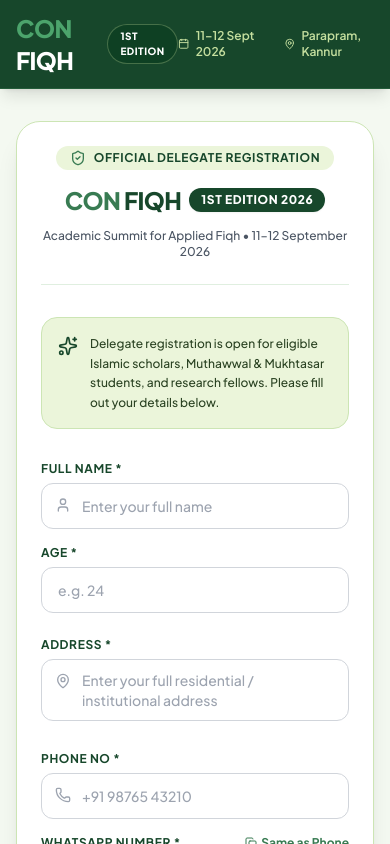
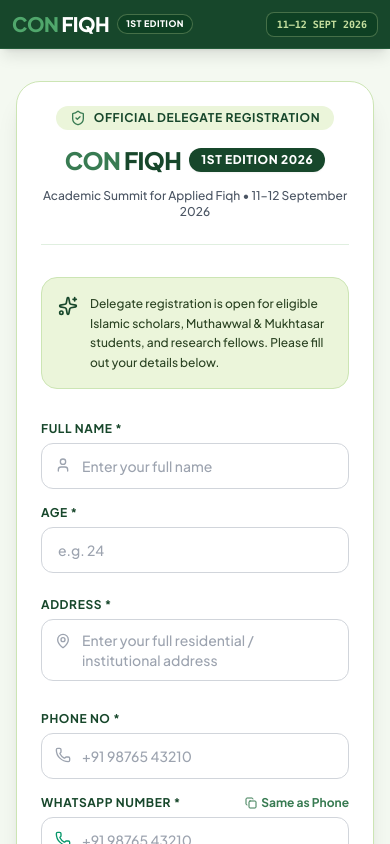
Before and after one commit to Hafeed10/con-registration, a React (Vite) app: page / in a window 390 px wide. Shown: the top 844 px of the page. Built offline with nearby package versions, Linux system fonts and the light colour scheme; a web font is replaced by a local one.

Commit message:
fix: make top header bar fully responsive on mobile devices

```diff
--- a/src/components/RegistrationPage.jsx
+++ b/src/components/RegistrationPage.jsx
@@ -177,26 +177,35 @@ export default function RegistrationPage({ onOpenAdmin }) {
 
       {/* Top Header Bar */}
       <header className="bg-[#17472B] text-white border-b border-[#387B52]/40 shadow-lg sticky top-0 z-30">
-        <div className="max-w-5xl mx-auto px-4 py-3 sm:py-4 flex items-center justify-between">
-          <div className="flex items-center space-x-2.5 select-none">
-            <span className="font-sans text-2xl sm:text-3xl font-black tracking-tight uppercase select-none">
-              <span className="text-[#4CA46C]">CON</span> <span className="text-white">FIQH</span>
+        <div className="max-w-5xl mx-auto px-3 sm:px-4 py-2.5 sm:py-3.5 flex items-center justify-between gap-2">
+
+          {/* Logo & Edition Badge */}
+          <div className="flex items-center space-x-2 sm:space-x-3 select-none shrink-0">
+            <span className="font-sans text-xl sm:text-2xl lg:text-3xl font-black tracking-tight uppercase whitespace-nowrap">
+              <span className="text-[#50A76C]">CON</span> <span className="text-white">FIQH</span>
             </span>
-            <span className="inline-block px-3 py-1 rounded-full text-[10px] sm:text-[11px] font-black bg-[#0E4023] text-white uppercase tracking-wider border border-[#C5DF9F]/30 shadow-xs">
+            <span className="inline-flex items-center px-2 py-0.5 sm:px-2.5 sm:py-1 rounded-full text-[9px] sm:text-[11px] font-black bg-[#0E4023] text-white uppercase tracking-wider border border-[#C5DF9F]/30 shadow-xs whitespace-nowrap shrink-0">
               1ST EDITION
             </span>
           </div>
 
-          <div className="flex items-center space-x-6 text-xs text-[#C5DF9F] font-semibold">
+          {/* Right side info (Desktop & Tablet) */}
+          <div className="hidden sm:flex items-center space-x-4 md:space-x-6 text-xs text-[#C5DF9F] font-semibold whitespace-nowrap shrink-0">
             <div className="flex items-center space-x-1.5">
-              <Calendar className="w-4 h-4 text-[#C5DF9F]" />
+              <Calendar className="w-3.5 h-3.5 sm:w-4 sm:h-4 text-[#C5DF9F] shrink-0" />
               <span>11–12 Sept 2026</span>
             </div>
             <div className="flex items-center space-x-1.5">
-              <MapPinIcon className="w-4 h-4 text-[#C5DF9F]" />
+              <MapPinIcon className="w-3.5 h-3.5 sm:w-4 sm:h-4 text-[#C5DF9F] shrink-0" />
               <span>Parapram, Kannur</span>
             </div>
           </div>
+
+          {/* Mobile date pill badge */}
+          <div className="sm:hidden font-mono text-[10px] font-extrabold bg-[#0E4023] text-[#C5DF9F] px-2.5 py-1 rounded-lg border border-[#C5DF9F]/30 whitespace-nowrap shrink-0">
+            11–12 SEPT 2026
+          </div>
+
         </div>
       </header>
 
```
